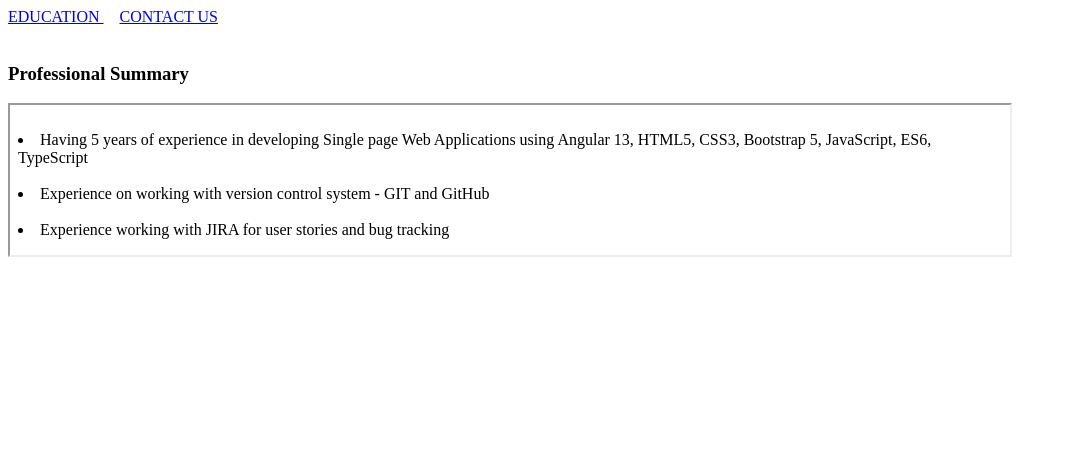
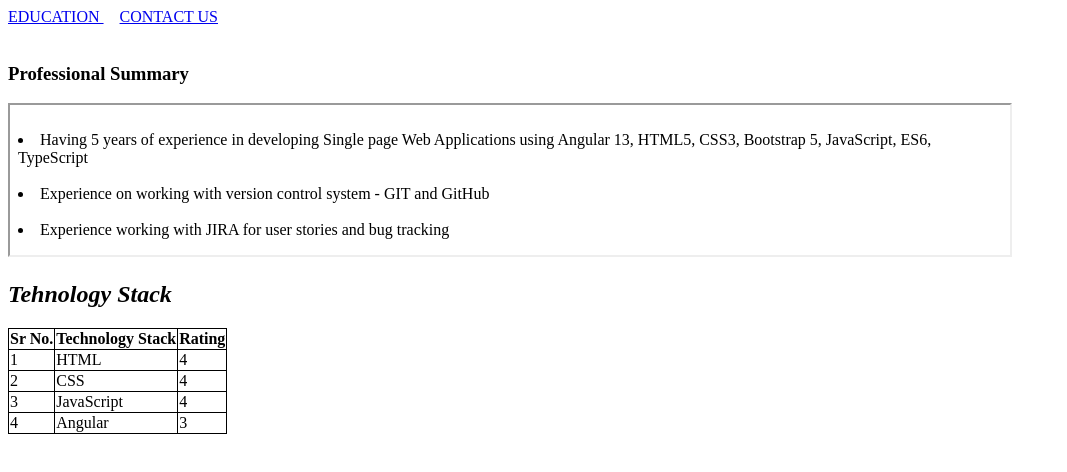
Before and after one commit to PriteshSawant/my-profile, a plain HTML site: page education.html in a window 1280 px wide. Shown: the whole page, without its empty margins (0-1067 px from the left). Drawn offline with Linux system fonts and the light colour scheme.

Commit message:
technology stack

```diff
--- a/education.html
+++ b/education.html
@@ -20,6 +20,48 @@
             &nbsp; &nbsp; &nbsp;  <li> Knowledge of API and Database  </li> ">
 
           </iframe>
+<style>
+    th, td, tr,  Table {
+      border: 1px solid black;
+      border-collapse: collapse;
+    }
+</style>
+</head>
+<body>
+
+      <h2>  <i>Tehnology Stack </i> </h2>
+
+<table>
+
+<thead>
+    <th> Sr No.</th>
+    <th>Technology Stack </th>
+    <th> Rating </th>
+ </thead>
+ <body>
+    <tr>
+        <td> 1 </td>
+        <td> HTML</td>
+        <td> 4</td>
+    </tr>
+<tr>
+       <td> 2 </td>
+       <td> CSS </td>
+       <td> 4 </td>
+</tr>
+<tr>
+       <td> 3 </td>
+       <td> JavaScript </td>
+      <td> 4 </td>
+</tr>
+<tr>
+  <td> 4 </td>
+  <td> Angular </td>
+ <td> 3 </td>
+</tr>
+
+</body>
+</table>
 
 
 
```
Also changed, not shown: techstack.html (added, +11 -0 lines).
